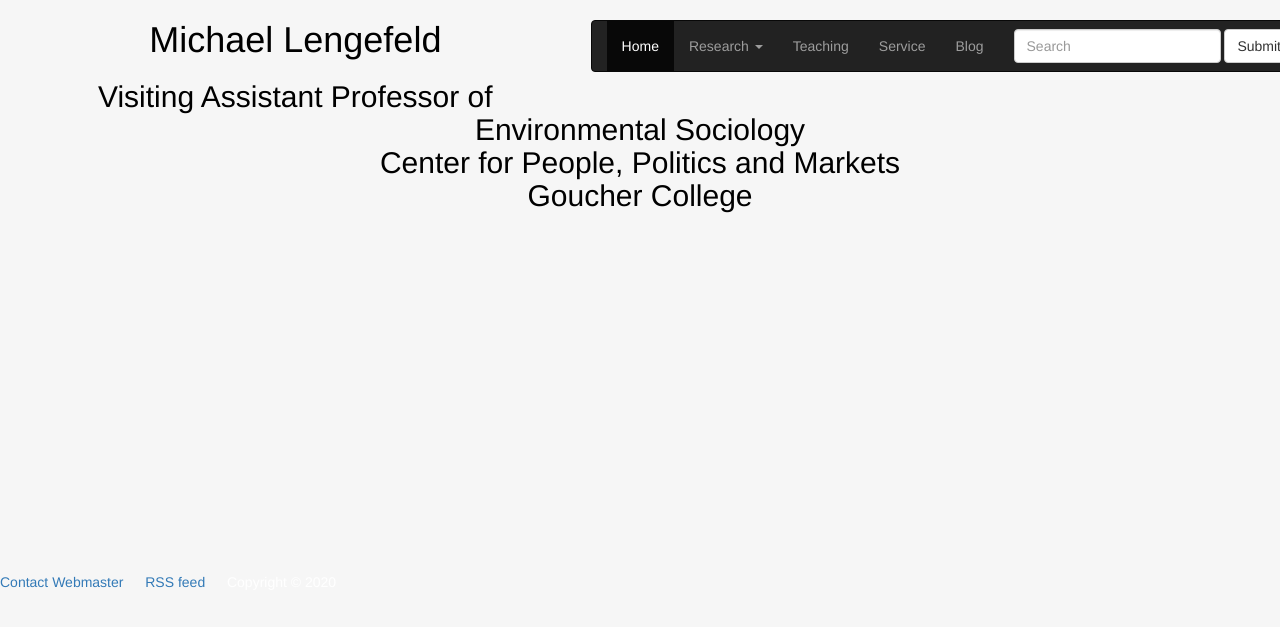
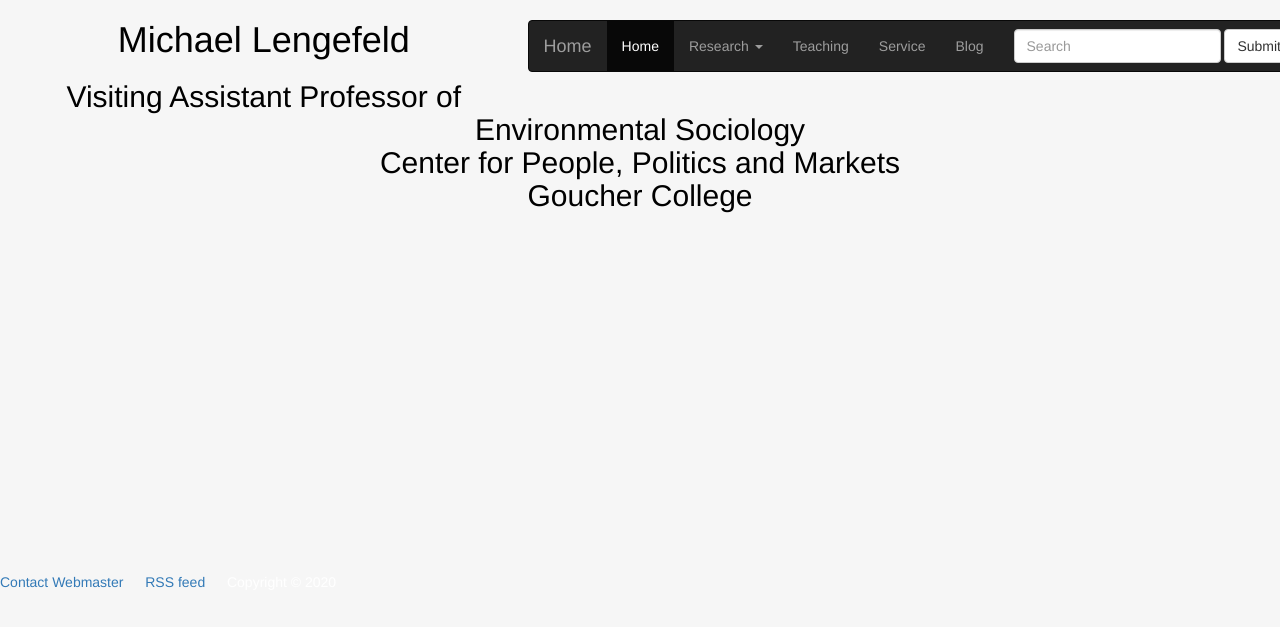
Before and after one commit to resilience1/resilience1.github.io, a Jekyll site: the page index.html, which Jekyll copies as it is, in a window 1280 px wide. Shown: the top 627 px of the page. Built offline with Jekyll 4.4.1, drawn with Linux system fonts in a browser that asks for light colours; nearby versions of some CDN libraries.

Commit message:
Update index.html

```diff
--- a/index.html
+++ b/index.html
@@ -16,6 +16,7 @@
       <nav class="navbar navbar-inverse navbar-right">
   <div class="container-fluid">
     <div class="navbar-header">
+	      <a class="navbar-brand" href="index.html">Home</a>
       </div>
 	    <ul class="nav navbar-nav">
       <li class="active"><a href=/index>Home</a></li>
```
